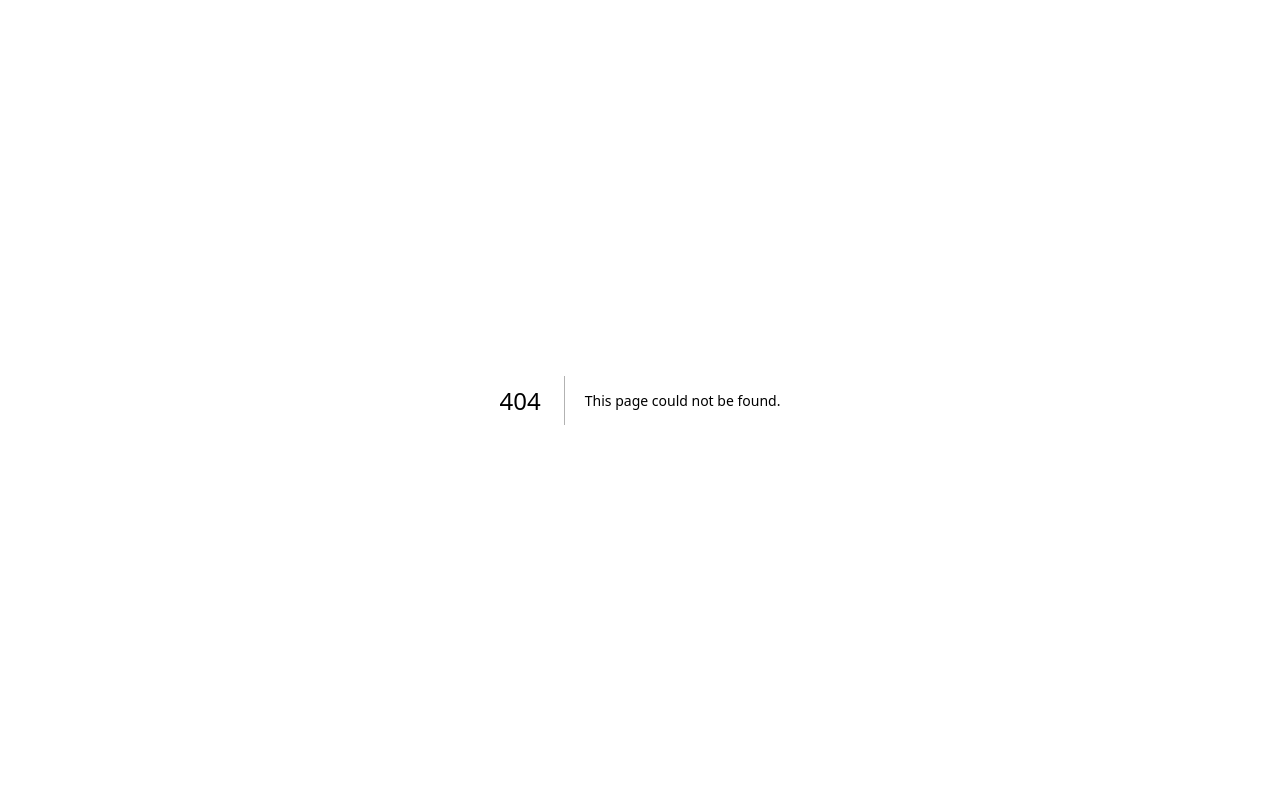
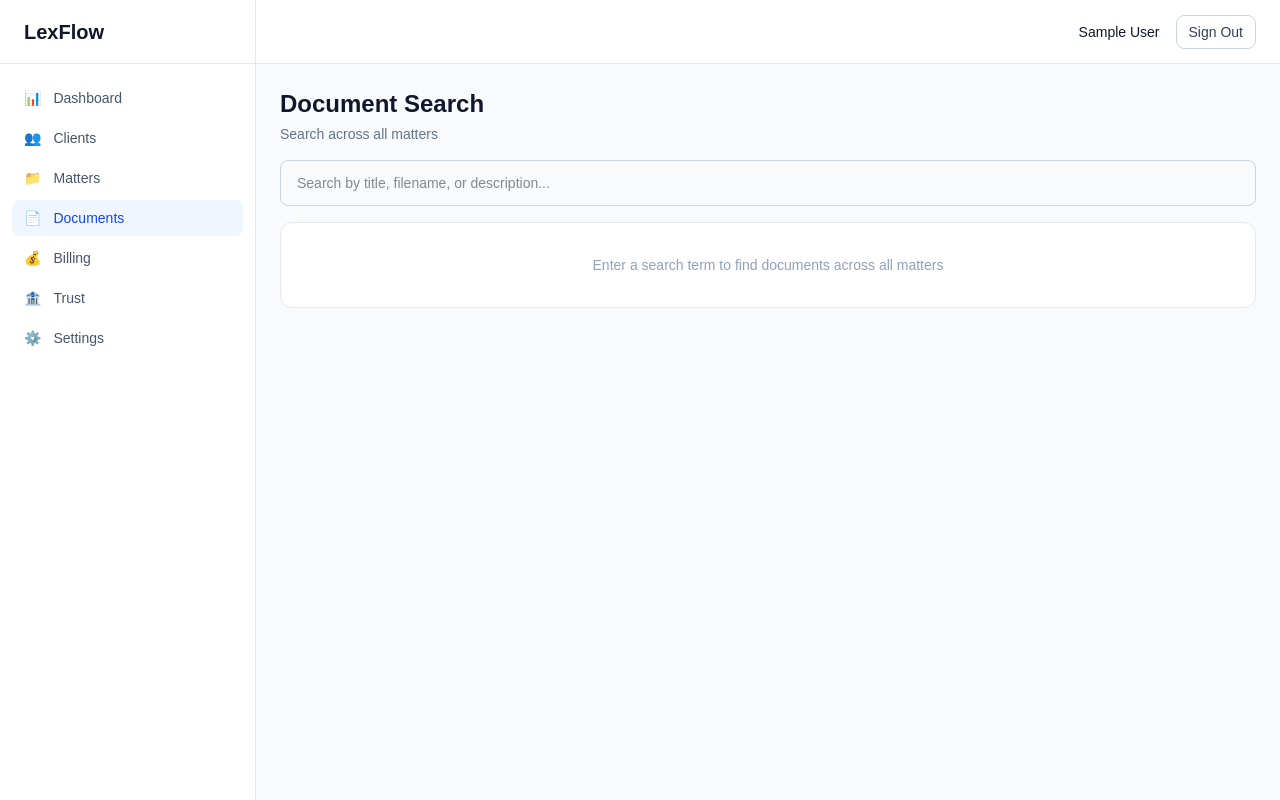
Before and after one commit to BigRigVibeCoder/lexflow-frontend, a Next.js app: page /documents/search in a window 1280 px wide. Before the commit this address had no page. Built offline with nearby package versions, Linux system fonts and the light colour scheme; no server answers; sample sign-in values are in the browser's storage.

Commit message:
feat(SPR-006): T-062 global document search

```diff
--- /dev/null
+++ b/src/app/(dashboard)/documents/search/page.tsx
@@ -0,0 +1,22 @@
+"use client";
+import { useState } from "react";
+
+export default function DocumentSearchPage() {
+  const [query, setQuery] = useState("");
+  return (
+    <div data-testid="document-search-page">
+      <h1 className="text-2xl font-bold text-slate-900">Document Search</h1>
+      <p className="mt-1 text-sm text-slate-500">Search across all matters</p>
+      <div className="mt-4">
+        <input type="text" placeholder="Search by title, filename, or description..." value={query} onChange={(e) => setQuery(e.target.value)} className="w-full rounded-lg border border-slate-300 px-4 py-3 text-sm" data-testid="global-search-input" />
+      </div>
+      <div className="mt-4 rounded-xl border border-slate-200 bg-white" data-testid="search-results">
+        {query ? (
+          <div className="p-4 text-sm text-slate-400">Search results for &quot;{query}&quot; load via tRPC documents.search</div>
+        ) : (
+          <div className="p-8 text-center text-sm text-slate-400">Enter a search term to find documents across all matters</div>
+        )}
+      </div>
+    </div>
+  );
+}
```
Also changed, not shown: 1 other file (tests, documents, lock files or other folders).
